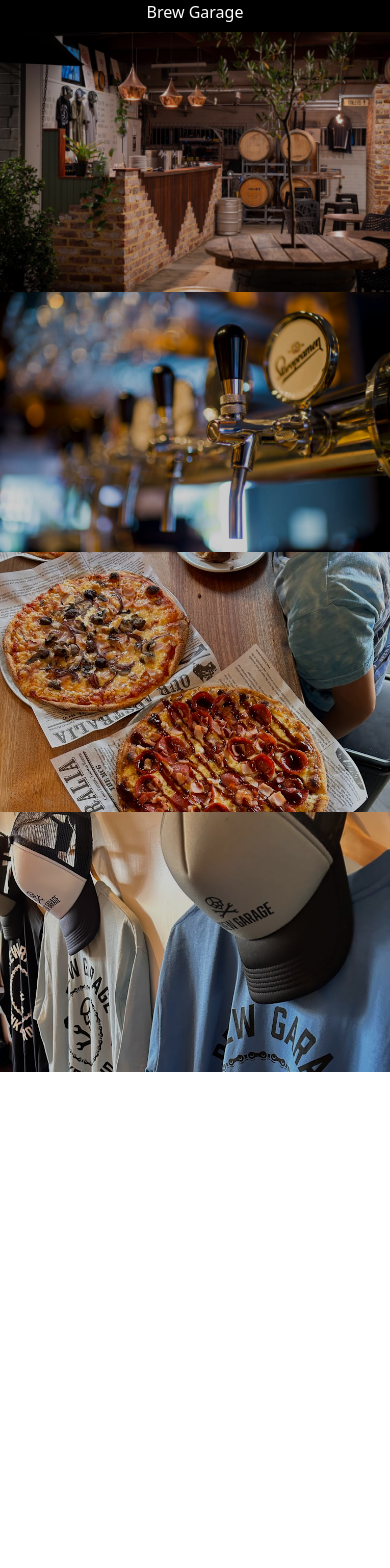
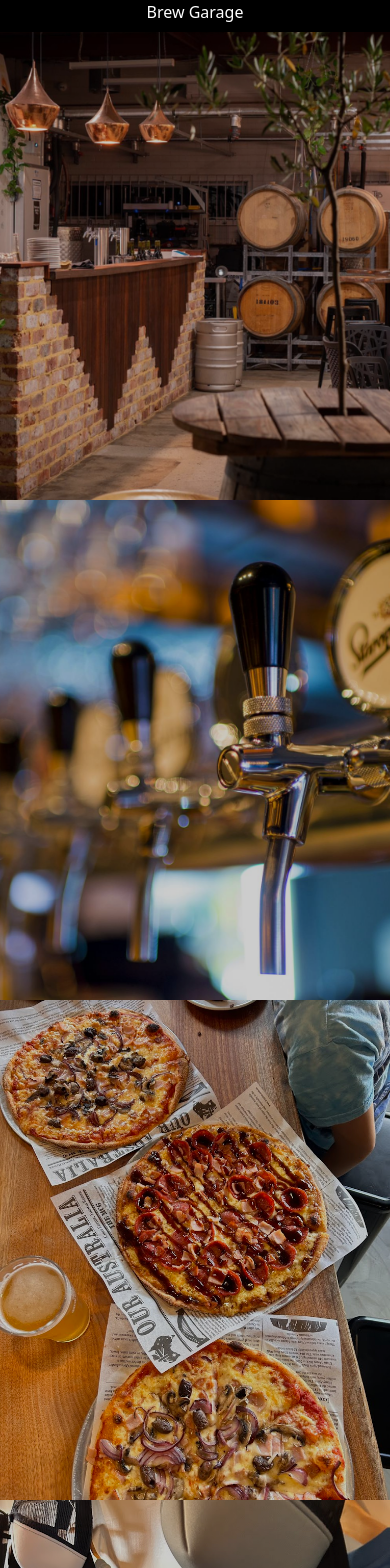
Before and after one commit to LemonTheSour/brewgarage, a Next.js app: page / in a window 390 px wide. Shown: the top 1568 px of the page. Before the commit the page ends 1072 px from the top, so only its background shows below. Built offline with nearby package versions, Linux system fonts and the light colour scheme; some icons are missing.

Commit message:
cleaned up backgrounds a little more

```diff
--- a/components/navbar.tsx
+++ b/components/navbar.tsx
@@ -71,7 +71,7 @@ export default function NavBar() {
     } else {
       return (
         // Return phone sized navbar
-        <div className="grid grid-cols-3 grid-rows-1 w-full bg-black h-8 text-white">
+        <div className="grid grid-cols-3 grid-rows-1 w-full bg-black h-8 text-white fixed z-50">
           <button
             onClick={() => setExpanded(!expanded)}
             className="pl-3 grid col-span-1"
--- a/components/sidebar.tsx
+++ b/components/sidebar.tsx
@@ -52,7 +52,7 @@ export default function Sidebar({ expanded, setExpanded }: SidebarProps) {
         })}
       </div>
 
-      <div className="w-1/2 border-b-1 border-white pb-6" />
+      <div className="w-4/6 border-b-1 border-white pb-6" />
 
       <div className="flex space-x-8 pt-1 pt-6">
         <a className="hover:text-pink-600" href="www.youtube.com">
@@ -66,7 +66,7 @@ export default function Sidebar({ expanded, setExpanded }: SidebarProps) {
         </a>
       </div>
 
-      <div className="w-1/2 border-b-1 border-white pb-6" />
+      <div className="w-4/6 border-b-1 border-white pb-6" />
 
       <div className="flex flex-col text-xl pt-6">
         <div className="flex justify-center items-center pb-4">
--- a/src/app/page.tsx
+++ b/src/app/page.tsx
@@ -8,10 +8,10 @@ export const metadata: Metadata = {
 export default function Home() {
   return (
     <div className="w-full absolute z-1">
-      <div className="w-full h-65 bg-[url('/images/Brew-Garage.png')] bg-cover bg-no-repeat brightness-80 md:h-screen"></div>
-      <div className="w-full h-65 bg-[url('/images/home_brew.jpg')] bg-cover bg-no-repeat brightness-80 md:h-screen"></div>
-      <div className="w-full h-65 bg-[url('/images/pizza.jpg')] bg-cover bg-no-repeat brightness-80  md:h-screen"></div>
-      <div className="w-full h-65 bg-[url('/images/Great_merch.jpg')] bg-cover bg-no-repeat brightness-80 md:h-screen"></div>
+      <div className="w-full h-125 bg-[url('/images/Brew-Garage.png')] bg-center bg-cover bg-no-repeat brightness-80 md:h-screen"></div>
+      <div className="w-full h-125 bg-[url('/images/home_brew.jpg')] bg-center bg-cover bg-no-repeat brightness-80 md:h-screen"></div>
+      <div className="w-full h-125 bg-[url('/images/pizza.jpg')] bg-center bg-cover bg-no-repeat brightness-80  md:h-screen"></div>
+      <div className="w-full h-125 bg-[url('/images/Great_merch.jpg')] bg-center bg-cover bg-no-repeat brightness-80 md:h-screen"></div>
     </div>
   );
 }
```
